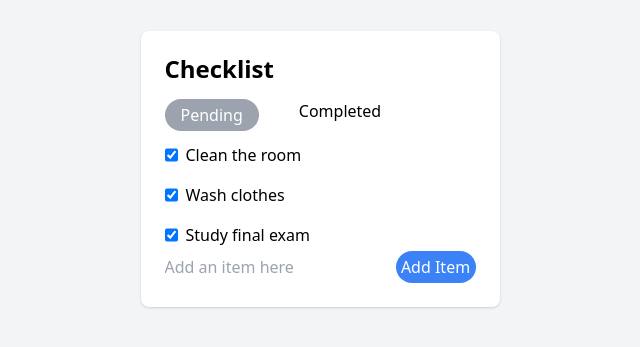
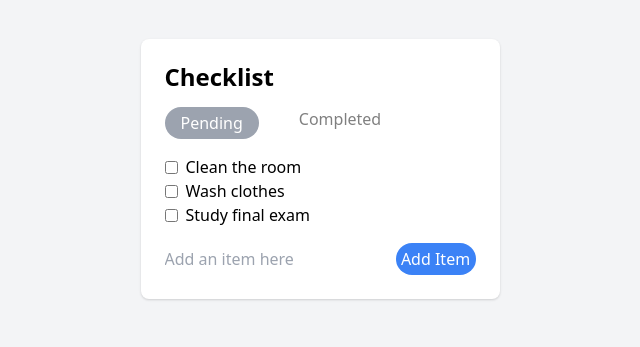
Before and after one commit to marcvaleros/nuxt-vue-todo_app, a Nuxt app: page / in a window 1280 px wide. Shown: the part 247-594 px from the top of the page, without its empty margins (320-960 px from the left). Built offline with nearby package versions, Linux system fonts and the light colour scheme.

Commit message:
add transition group on list items

```diff
--- a/components/Card.vue
+++ b/components/Card.vue
@@ -9,7 +9,7 @@
         </h2>
           <div class="flex flex-row space-x-10 mt-4">
               <div @click="activeTab = 'Pending'" class="cursor-pointer" :class="{'rounded-full px-4 py-1 text-white bg-gray-400': activeTab === 'Pending'}">Pending</div>
-              <div @click="activeTab = 'Completed'" class="cursor-pointer" :class="{'rounded-full px-4 py-1 text-white bg-gray-400': activeTab === 'Completed'}">Completed</div>
+              <div @click="activeTab = 'Completed'" class="cursor-pointer animate-pulse" :class="{'rounded-full px-4 py-1 text-white bg-gray-400': activeTab === 'Completed'}">Completed</div>
           </div>
 
           <component :is="activeTab"/>
@@ -29,19 +29,16 @@ export default {
       activeTab:'Pending',
     };
   },
-  methods: {
-   addTask(){
-      if(this.newTask){
-        this.$store.commit('ADD_TASK',this.newTask);
-        this.newTask = '';
-        console.log(this.$store.state.tasks);
-      }
-   }
-  },
-
 }
 </script>
 
 <style>
-
+@keyframes pulse {
+  0%, 100% {
+    opacity: 1;
+  }
+  50% {
+    opacity: .8;
+  }
+}
 </style>
--- a/components/Completed.vue
+++ b/components/Completed.vue
@@ -1,11 +1,13 @@
 <template>
-  <div>
-            <div class="mt-2" v-for="item in completed" :key="item.id" dense>
-                  <div class="flex flex-row items-center cursor-pointer">
-                    <input class="h-8 mr-2" :id="item.id" type="checkbox" value="1" checked @click="toggleStatus(item.id)">
-                    <label :for="item.id" :class="{'line-through text-gray-500' : item.done}"> {{item.task}} </label>
-                  </div>
-            </div>
+  <div class="mt-4">
+            <transition-group name="slide-fade">
+              <div  v-for="item in completed" :key="item.id" dense>
+                    <div class="flex flex-row items-center cursor-pointer h-6">
+                      <input class="mr-2" :id="item.id" type="checkbox" checked @click="toggleStatus(item.id)">
+                      <label :for="item.id" :class="{'line-through text-gray-500' : item.done}"> {{item.task}} </label>
+                    </div>
+              </div>
+            </transition-group>
    </div>
 </template>
 
@@ -33,4 +35,16 @@ export default {
 </script>
 
 <style>
+.slide-fade-enter-active {
+  transition: all .3s ease;
+}
+.slide-fade-leave-active {
+  text-decoration: none;
+  transition: all .8s cubic-bezier(1.0, 0.5, 0.8, 1.0);
+}
+.slide-fade-enter, .slide-fade-leave-to
+/* .slide-fade-leave-active below version 2.1.8 */ {
+  transform: translateX(10px);
+  opacity: 0;
+}
 </style>
--- a/components/Pending.vue
+++ b/components/Pending.vue
@@ -1,15 +1,17 @@
 <template>
   <div>
-      <div>
-          <div class="mt-2" v-for="item in pending" :key="item.id" dense>
-                <div class="flex flex-row items-center cursor-pointer">
-                  <input class="h-8 mr-2" :id="item.id" type="checkbox" value="1" checked @click="toggleStatus(item.id)">
+      <div class="mt-4">
+        <transition-group name="slide-fade">
+          <div v-for="item in pending" :key="item.id" dense>
+                <div class="flex flex-row items-center cursor-pointer h-6">
+                  <input class="mr-2" :id="item.id" type="checkbox" @click="toggleStatus(item.id)">
                   <label :for="item.id" :class="{'line-through text-gray-500' : item.done}"> {{item.task}} </label>
                 </div>
-          </div>
+              </div>
+          </transition-group>
       </div>
 
-       <div class="flex flex-row ">
+       <div class="flex flex-row mt-4">
             <input type="text" placeholder="Add an item here" class="outline-none" v-model="newTask" @keypress.enter="addTask">
             <button
               class="rounded-full text-white outline outline-none border-0 bg-blue-500 h-8 w-20 "
@@ -50,4 +52,17 @@ export default {
 </script>
 
 <style>
+.slide-fade-enter-active {
+  transition: all .3s ease;
+}
+.slide-fade-leave-active {
+  text-decoration: line-through;
+  transition: all .8s cubic-bezier(1.0, 0.5, 0.8, 1.0);
+}
+.slide-fade-enter, .slide-fade-leave-to
+/* .slide-fade-leave-active below version 2.1.8 */ {
+  transform: translateX(10px);
+  opacity: 0;
+}
+
 </style>
--- a/store/index.js
+++ b/store/index.js
@@ -28,7 +28,6 @@ export const mutations ={
   },
   SET_TASK_STATUS(state,id){
     state.tasks[id].done = !state.tasks[id].done;
-    // console.log(state.tasks[id].task);
   }
 }
 
```
